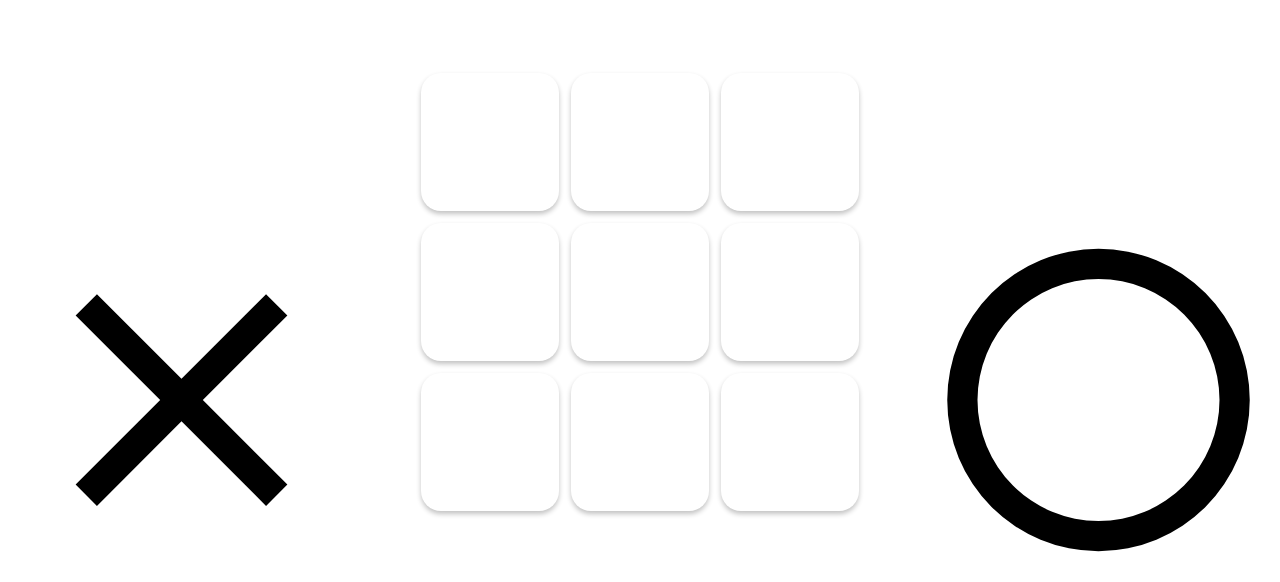
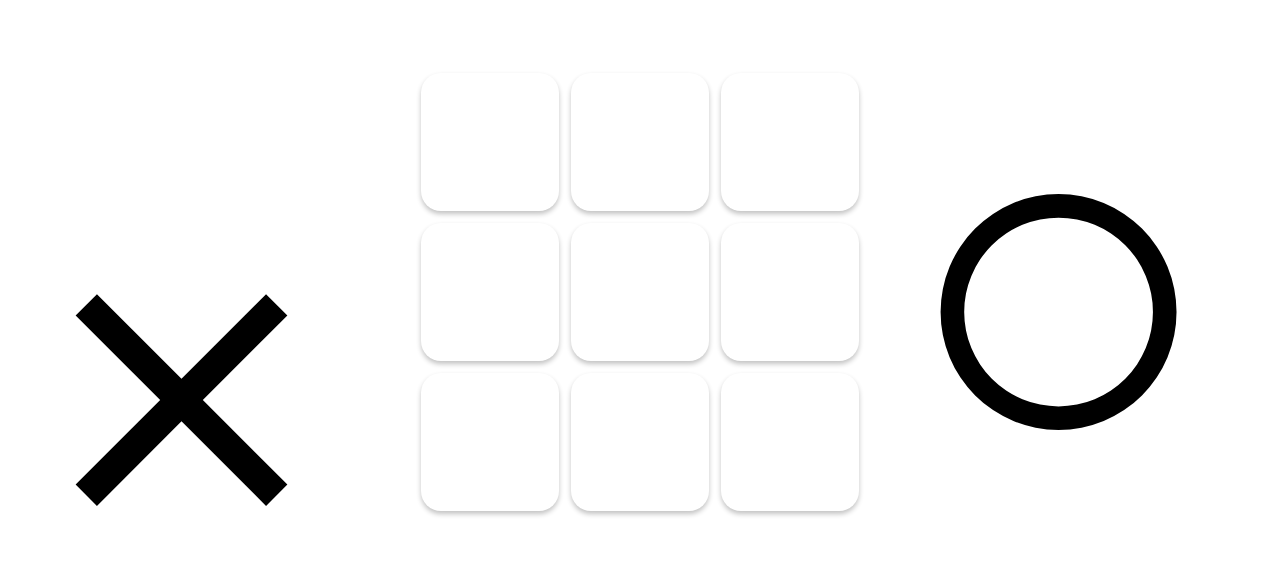
Before and after one commit to lnicepei/tic-tac-toe, a plain HTML site: page index.html in a window 1280 px wide. Drawn offline with Linux system fonts and the light colour scheme; a web font is replaced by a local one.

Commit message:
Resize svg

```diff
--- a/index.html
+++ b/index.html
@@ -17,6 +17,6 @@
         <div class="restart-menu"></div>
     </div>
     <script src="script.js"></script>
-    <svg style="width:100%;height:100%" viewBox="0 0 24 24"><path fill="currentColor" d="M12,20A8,8 0 0,1 4,12A8,8 0 0,1 12,4A8,8 0 0,1 20,12A8,8 0 0,1 12,20M12,2A10,10 0 0,0 2,12A10,10 0 0,0 12,22A10,10 0 0,0 22,12A10,10 0 0,0 12,2Z" /></svg>
+    <svg style="width:78%;height:78%" viewBox="0 0 24 24"><path fill="currentColor" d="M12,20A8,8 0 0,1 4,12A8,8 0 0,1 12,4A8,8 0 0,1 20,12A8,8 0 0,1 12,20M12,2A10,10 0 0,0 2,12A10,10 0 0,0 12,22A10,10 0 0,0 22,12A10,10 0 0,0 12,2Z" /></svg>
 </body>
 </html>
```
